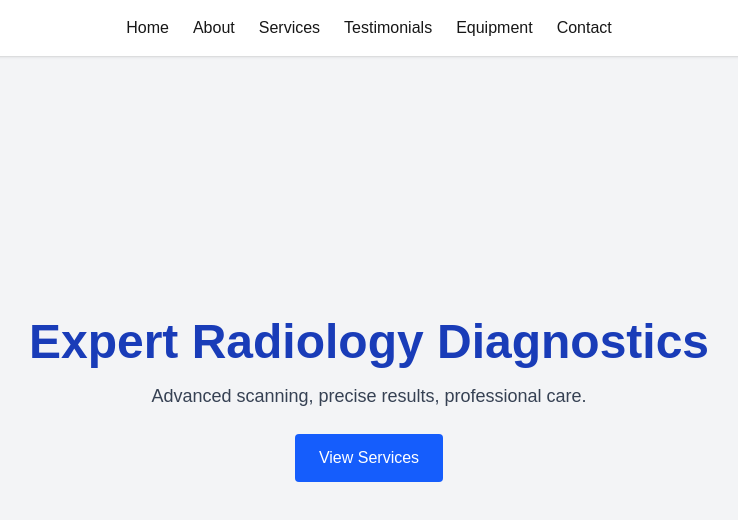
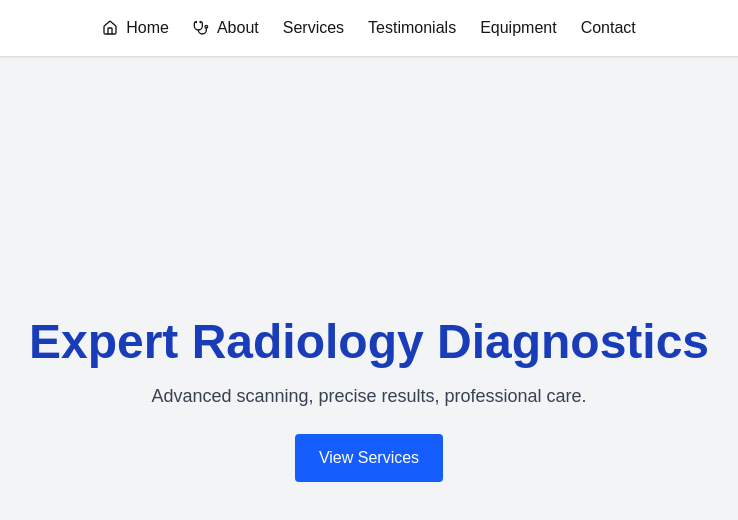
Before and after one commit to djordjevukosavljevic/YourOrtho, a Next.js app: page / in a window 1280 px wide. Shown: the top 520 px of the page, without its empty margins (271-1009 px from the left). Built offline with nearby package versions, Linux system fonts and the light colour scheme.

Commit message:
added some lucide icons

```diff
--- a/package.json
+++ b/package.json
@@ -11,6 +11,7 @@
   "dependencies": {
     "autoprefixer": "^10.4.21",
     "locomotive-scroll": "^4.1.4",
+    "lucide-react": "^0.518.0",
     "next": "15.3.3",
     "postcss": "^8.5.6",
     "react": "^19.0.0",
--- a/src/app/page.tsx
+++ b/src/app/page.tsx
@@ -2,18 +2,23 @@
 import { useEffect } from "react";
 import '../styles/page.module.css';
 import "locomotive-scroll/dist/locomotive-scroll.css";
+import {House, Stethoscope} from 'lucide-react';
 
 export default function HomePage() {
   return (
     <main className="scroll-smooth">
       {/* NAVBAR */}
       <nav className="fixed top-0 left-0 right-0 bg-white shadow z-50 flex justify-center space-x-6 py-4">
-        <a href="#hero" className="hover:text-blue-600">Home</a>
-        <a href="#about" className="hover:text-blue-600">About</a>
-        <a href="#services" className="hover:text-blue-600">Services</a>
-        <a href="#testimonials" className="hover:text-blue-600">Testimonials</a>
-        <a href="#equipment" className="hover:text-blue-600">Equipment</a>
-        <a href="#contact" className="hover:text-blue-600">Contact</a>
+        <a href="#hero" className="flex items-center gap-2 hover:text-blue-600">
+            <House className="w-4 h4"/>
+            Home</a>
+        <a href="#about" className="flex items-center gap-2 hover:text-blue-600">
+            <Stethoscope className="w-4 h4"/>
+            About</a>
+        <a href="#services" className="flex items-center gap-2 hover:text-blue-600">Services</a>
+        <a href="#testimonials" className="flex items-center gap-2 hover:text-blue-600">Testimonials</a>
+        <a href="#equipment" className="flex items-center gap-2 hover:text-blue-600">Equipment</a>
+        <a href="#contact" className="flex items-center gap-2 hover:text-blue-600">Contact</a>
       </nav>
 
       {/* HERO */}
```
Also changed, not shown: 1 other file (tests, documents, lock files or other folders).
